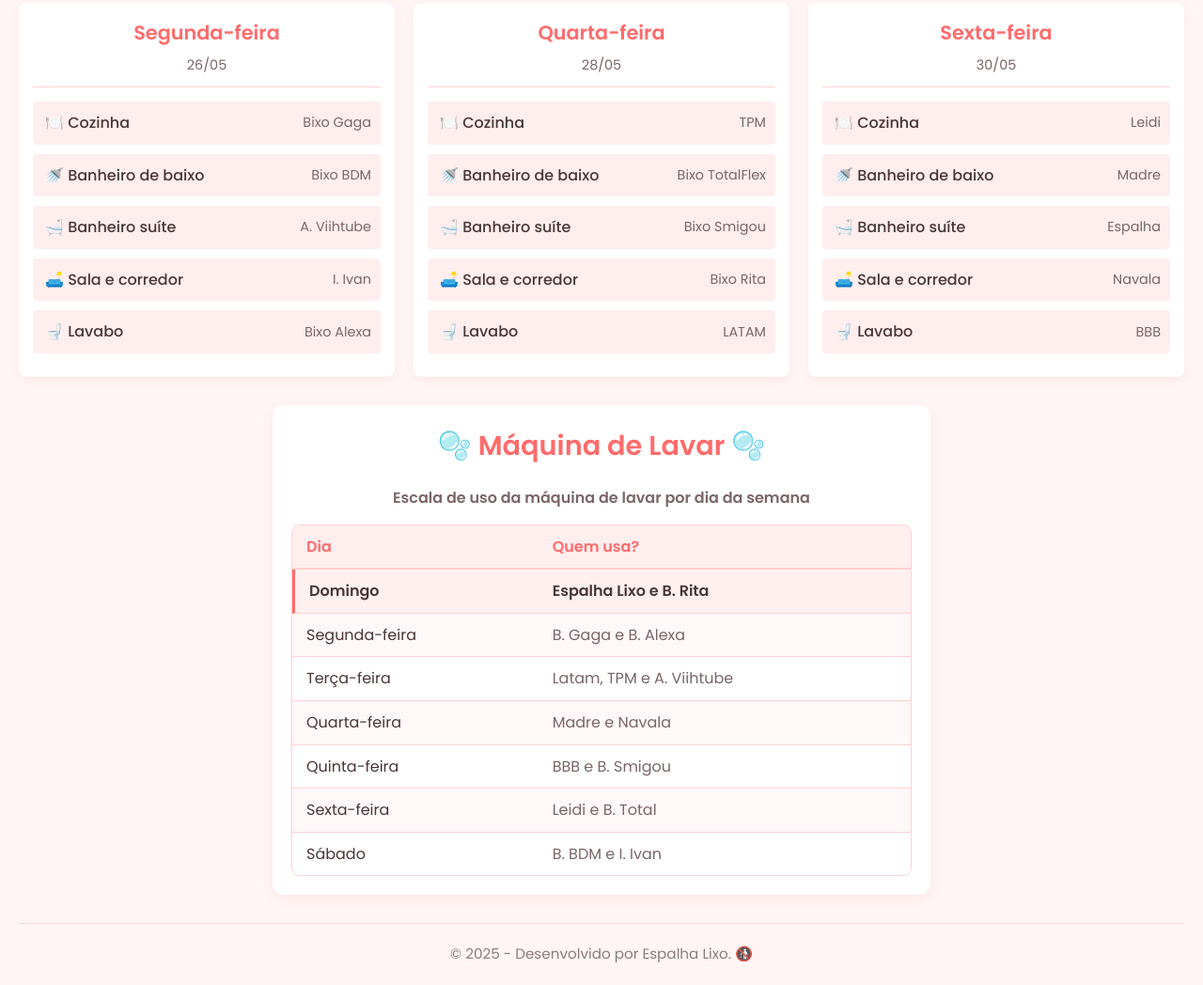
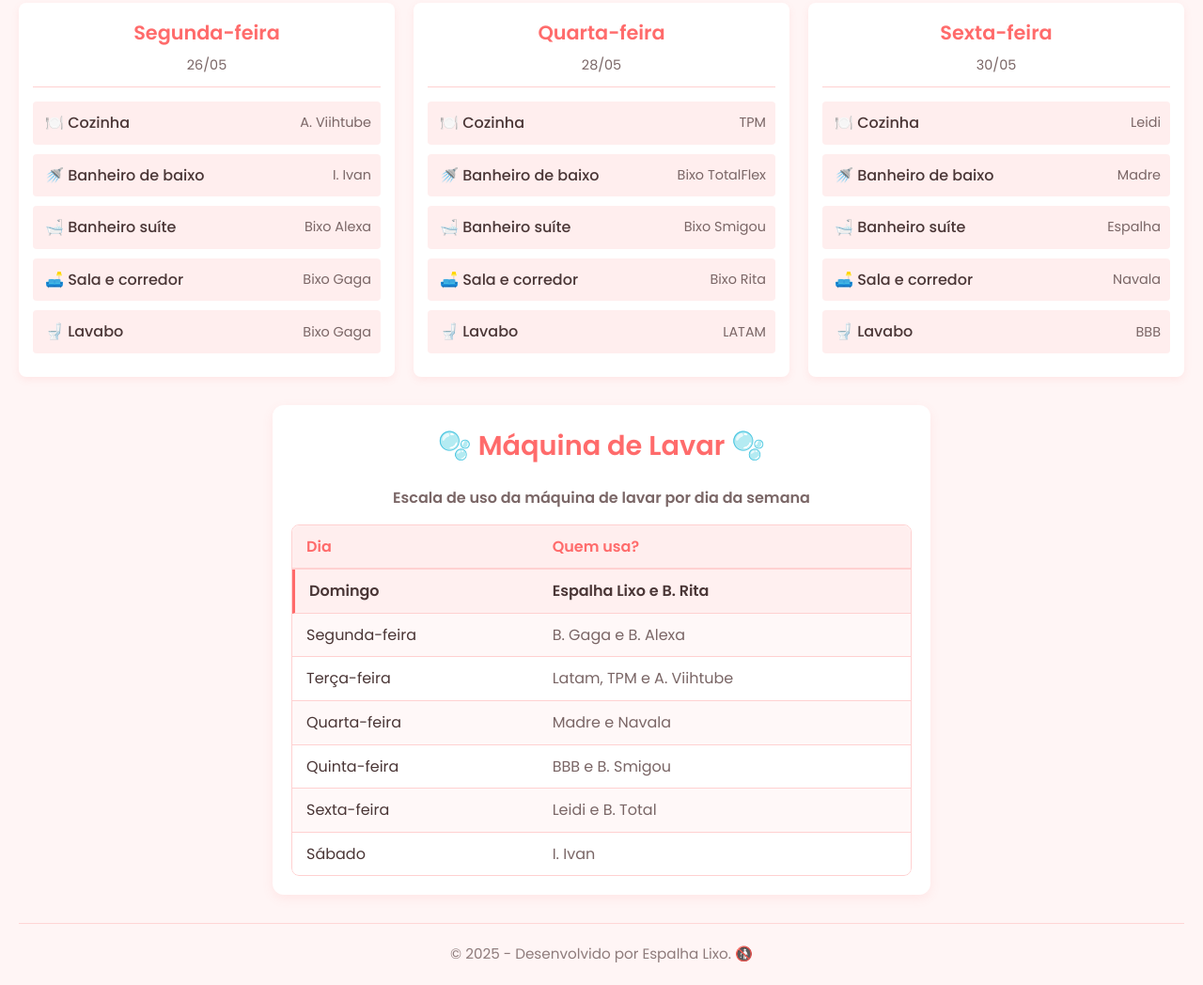
Before and after one commit to ThallesFelipe/Escalas-Tabajara, a plain HTML site: page index.html in a window 1280 px wide. Shown: the part 123-1171 px from the top of the page at 94% size. Drawn offline with Linux system fonts and the light colour scheme.

Commit message:
refactor: atualizar dados da escala de limpeza para refletir novas atribuições

```diff
--- a/app.js
+++ b/app.js
@@ -17,11 +17,10 @@
 /** Dados da escala de limpeza. */
 const scheduleData = {
     monday: [
-        { cozinha: "Bixo Alexa", banhBaixo: "Bixo Gaga", banhSuite: "Bixo BDM", sala: "A. Viihtube", lavabo: "I. Ivan" },
-        { cozinha: "I. Ivan", banhBaixo: "Bixo Alexa", banhSuite: "Bixo Gaga", sala: "Bixo BDM", lavabo: "A. Viihtube" },
-        { cozinha: "A. Viihtube", banhBaixo: "I. Ivan", banhSuite: "Bixo Alexa", sala: "Bixo Gaga", lavabo: "Bixo BDM" },
-        { cozinha: "Bixo BDM", banhBaixo: "A. Viihtube", banhSuite: "I. Ivan", sala: "Bixo Alexa", lavabo: "Bixo Gaga" },
-        { cozinha: "Bixo Gaga", banhBaixo: "Bixo BDM", banhSuite: "A. Viihtube", sala: "I. Ivan", lavabo: "Bixo Alexa" }
+        { cozinha: "Bixo Alexa", banhBaixo: "Bixo Gaga", banhSuite: "I. Ivan", sala: "A. Viihtube", lavabo: "A. Viihtube" },
+        { cozinha: "I. Ivan", banhBaixo: "Bixo Alexa", banhSuite: "Bixo Gaga", sala: "Bixo Alexa", lavabo: "Bixo Alexa" },
+        { cozinha: "A. Viihtube", banhBaixo: "I. Ivan", banhSuite: "Bixo Alexa", sala: "Bixo Gaga", lavabo: "Bixo Gaga" },
+        { cozinha: "Bixo Gaga", banhBaixo: "A. Viihtube", banhSuite: "I. Ivan", sala: "I. Ivan", lavabo: "I. Ivan" }
     ],
     wednesday: [
         { cozinha: "LATAM", banhBaixo: "TPM", banhSuite: "Bixo TotalFlex", sala: "Bixo Smigou", lavabo: "Bixo Rita" },
--- a/index.html
+++ b/index.html
@@ -68,7 +68,7 @@
                         </tr>
                         <tr>
                             <td>Sábado</td>
-                            <td>B. BDM e I. Ivan</td>
+                            <td>I. Ivan</td>
                         </tr>
                     </tbody>
                 </table>
```
